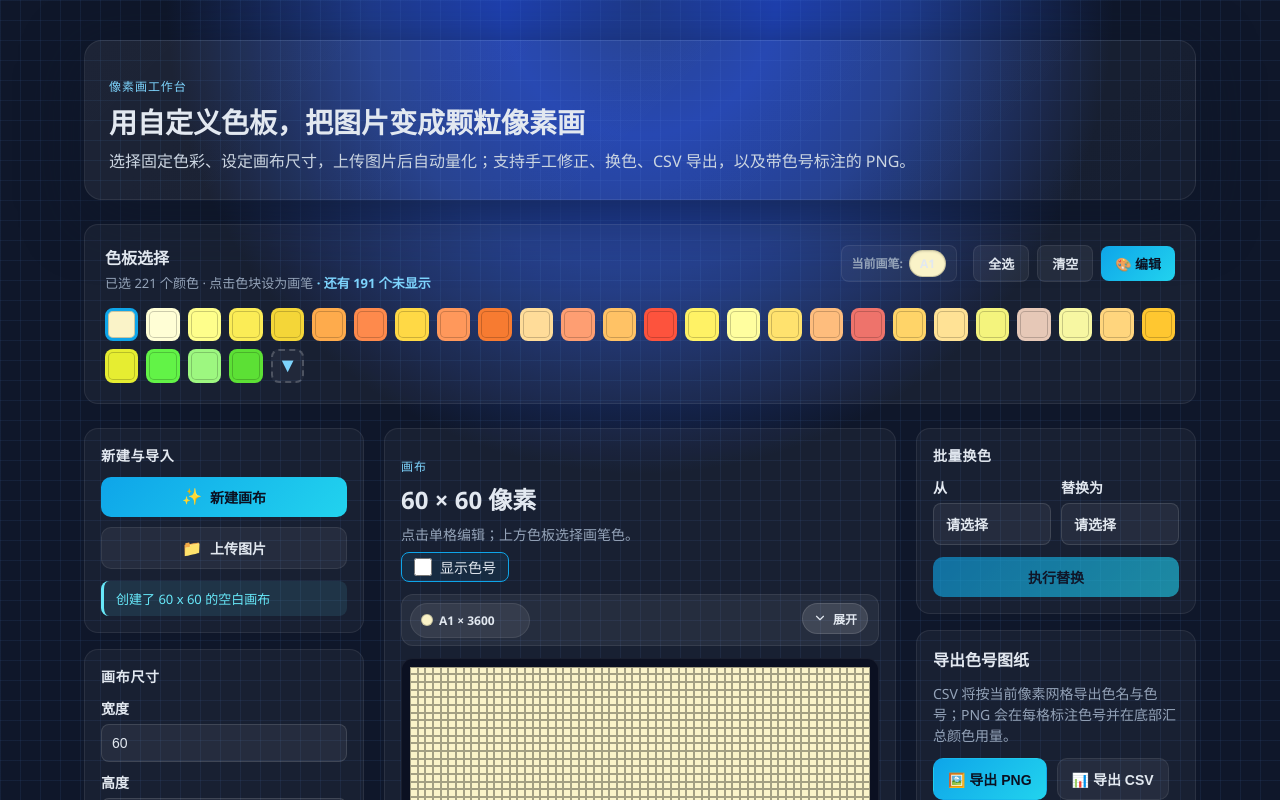
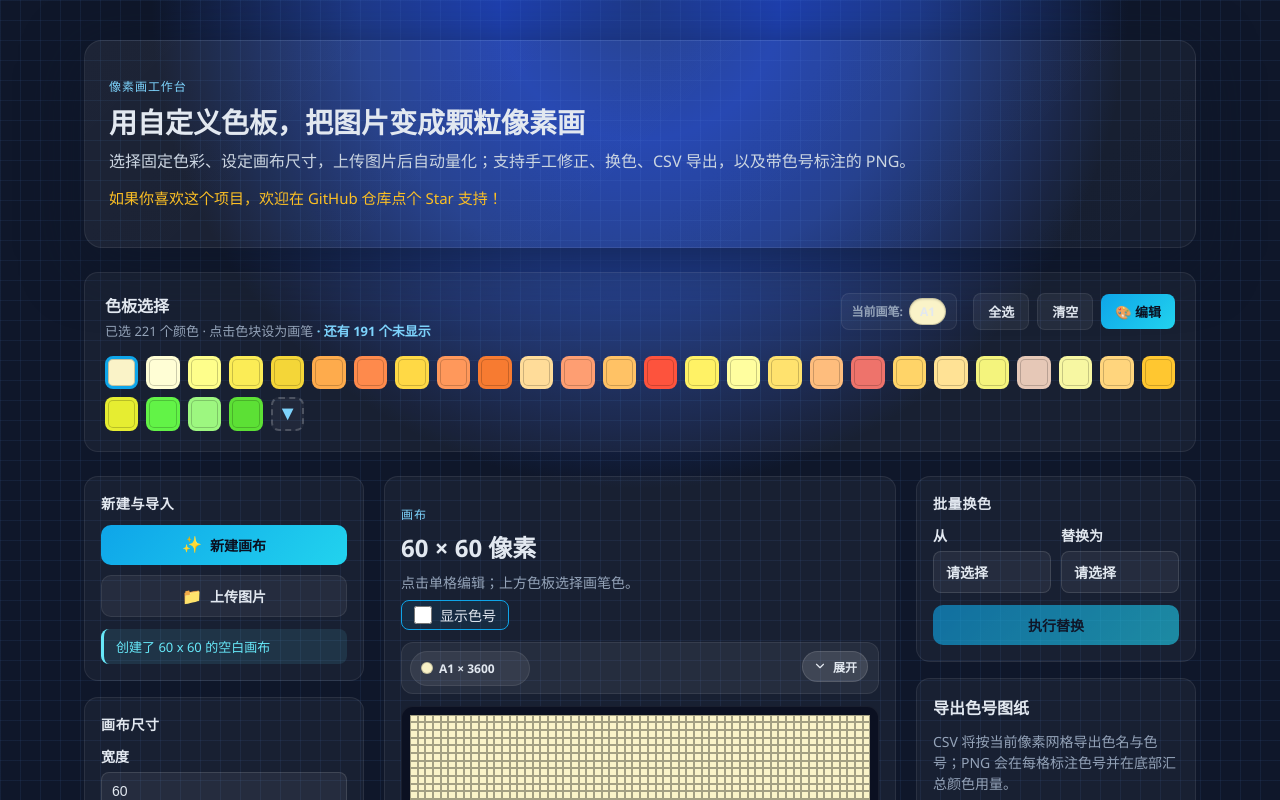
Before and after one commit to dodolalorc/beads_creator, a Vue app: page / in a window 1280 px wide. Shown: the top 800 px of the page. Built offline with nearby package versions, Linux system fonts and the light colour scheme; a web font is replaced by a local one.

Commit message:
chore(license & tip): add mit license and star tip

```diff
--- a/src/components/HeaderBar.vue
+++ b/src/components/HeaderBar.vue
@@ -6,6 +6,9 @@
       <p class="lede">
         选择固定色彩、设定画布尺寸，上传图片后自动量化；支持手工修正、换色、CSV
         导出，以及带色号标注的 PNG。
+      </p>
+      <p class="star-tip">
+        如果你喜欢这个项目，欢迎在 GitHub 仓库点个 Star 支持！
       </p>
     </div>
   </header>
@@ -44,4 +47,12 @@ h1 {
   max-width: 100%;
   line-height: 1.6;
 }
+
+.star-tip {
+  margin-top: 12px;
+  color: #fbbf24;
+  font-size: 15px;
+  font-weight: 500;
+}
+
 </style>
```
Also changed, not shown: 2 other files (tests, documents, lock files or other folders).
